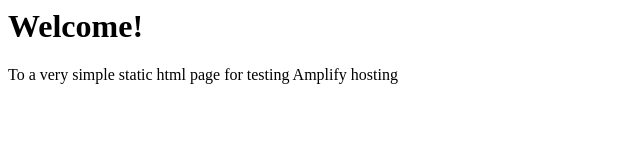
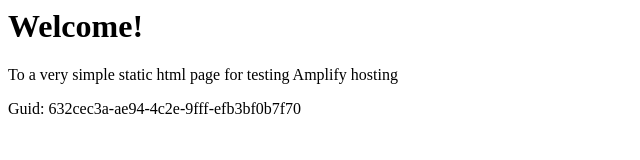
Before and after one commit to aws-aemilia-cdg/Github-PR-Commit-Integration-Test-DoNotTouch-Gith-OKSLNVO2-v1-preprod-eu-west-3, a website: page src/index.html in a window 1280 px wide. Shown: the whole page, without its empty margins (0-640 px from the left). Drawn offline with Linux system fonts and the light colour scheme.

Commit message:
commit from integ tests

```diff
--- a/src/index.html
+++ b/src/index.html
@@ -1,3 +1,5 @@
+
+
 <html lang="en">
 
 <head>
@@ -10,6 +12,6 @@
 <body>
     <h1>Welcome!</h1>
     <p>To a very simple static html page for testing Amplify hosting</p>
-</body>
+    <p>Guid: 632cec3a-ae94-4c2e-9fff-efb3bf0b7f70</p></body>
 
 </html>
```
